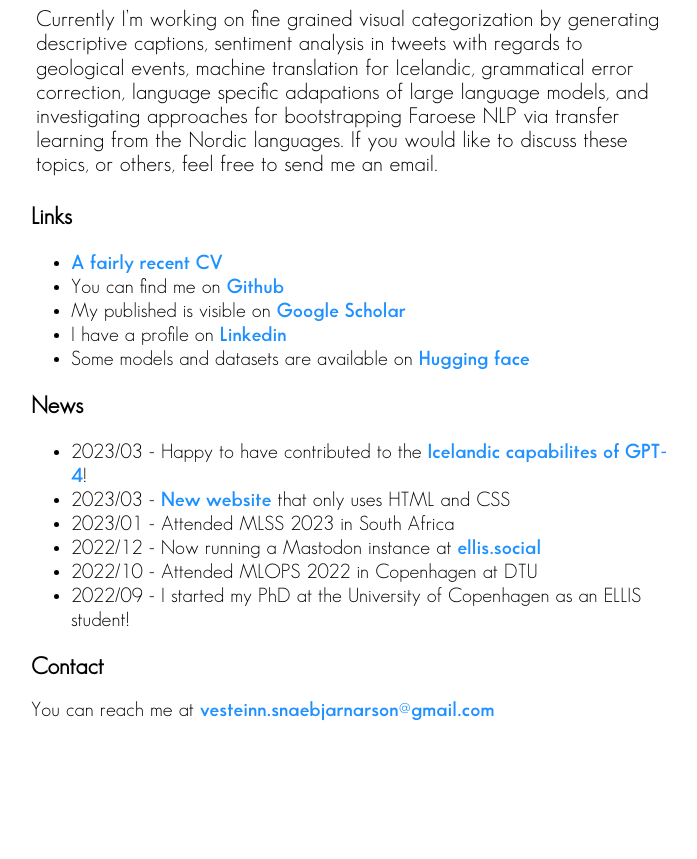
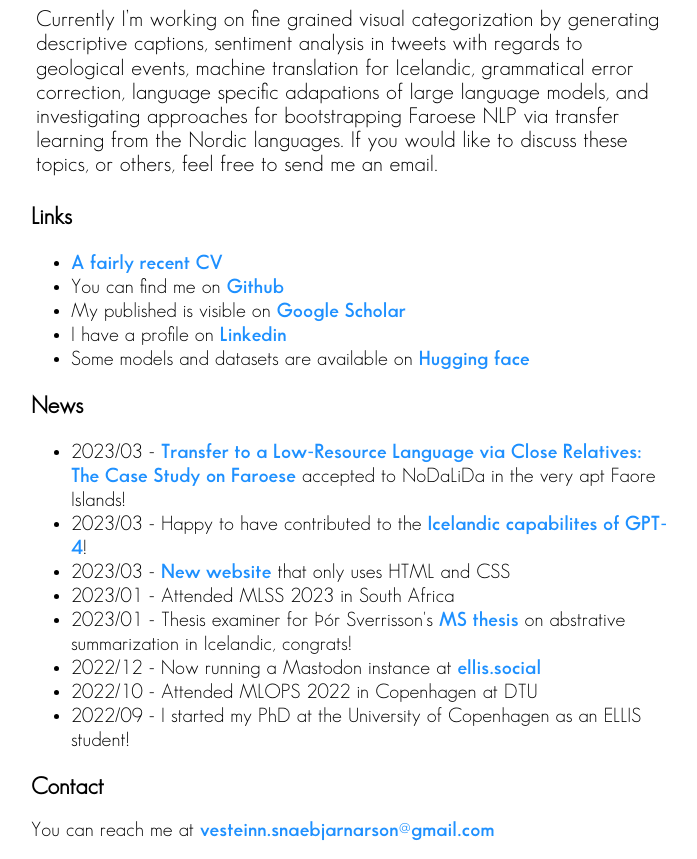
Before and after one commit to vesteinn/web23, a plain HTML site: page index.html in a window 1280 px wide. Shown: the part 333-1192 px from the top of the page, without its empty margins (289-986 px from the left). Before the commit the page ends 1072 px from the top, so only its background shows below. Drawn offline with Linux system fonts and the light colour scheme.

Commit message:
Update index.html

```diff
--- a/index.html
+++ b/index.html
@@ -31,9 +31,11 @@
 
     <h3>News</h3>
         <ul>
+            <li>2023/03 - <a href="https://openreview.net/pdf?id=8l5lKZOKDa">Transfer to a Low-Resource Language via Close Relatives: The Case Study on Faroese</a> accepted to NoDaLiDa in the very apt Faore Islands!
             <li>2023/03 - Happy to have contributed to the <a href="https://openai.com/customer-stories/government-of-iceland">Icelandic capabilites of GPT-4</a>!</li>
             <li>2023/03 - <a href="https://vesteinn.is">New website</a> that only uses HTML and CSS</li>
             <li>2023/01 - Attended MLSS 2023 in South Africa</li>
+            <li>2023/01 - Thesis examiner for Þór Sverrisson's <a href="https://skemman.is/handle/1946/43324">MS thesis</a> on abstrative summarization in Icelandic, congrats!
             <li>2022/12 - Now running a Mastodon instance at <a rel="me" href="https://ellis.social/@vesteinn">ellis.social</a></li>
             <li>2022/10 - Attended MLOPS 2022 in Copenhagen at DTU</li>
             <li>2022/09 - I started my PhD at the University of Copenhagen as an ELLIS student!</li>
```
